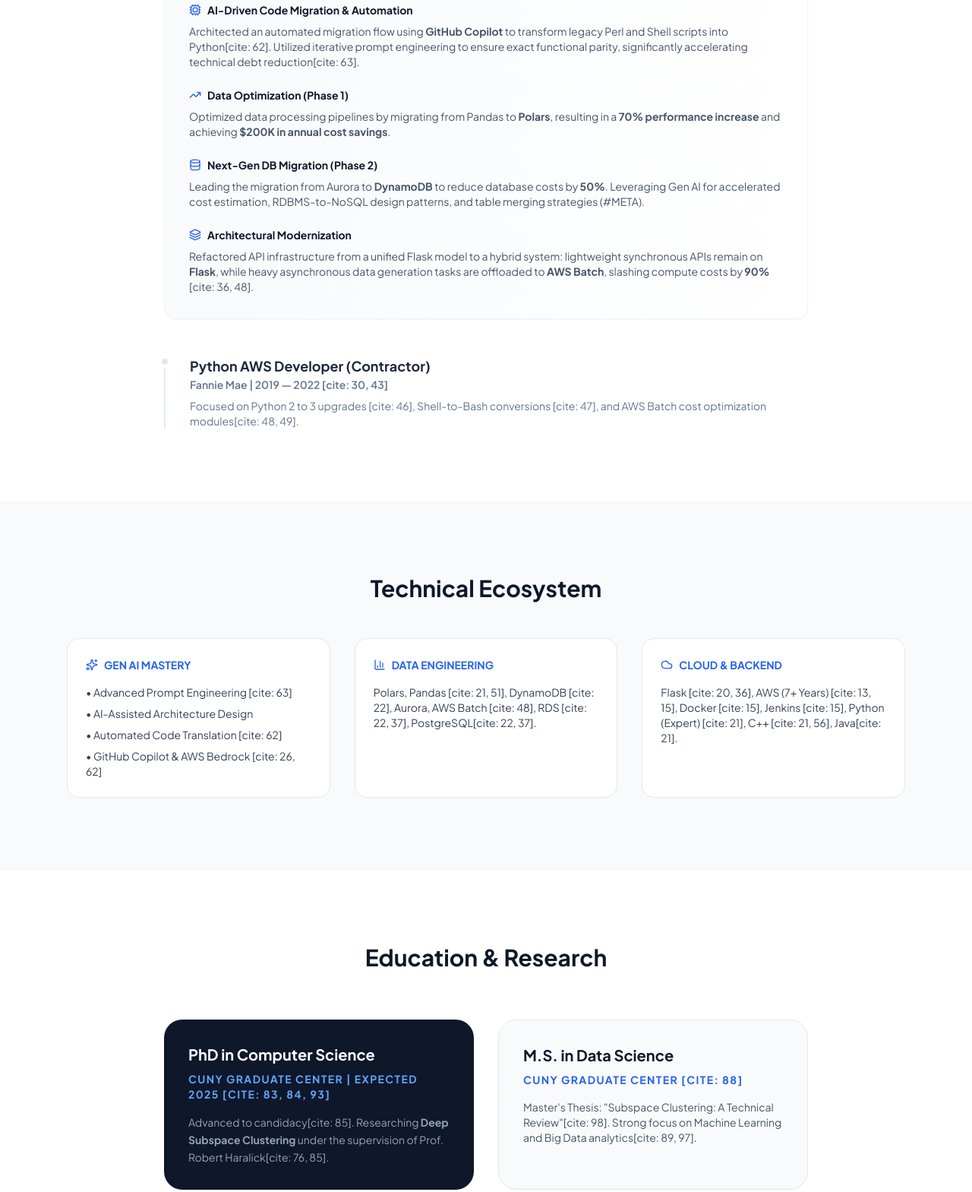
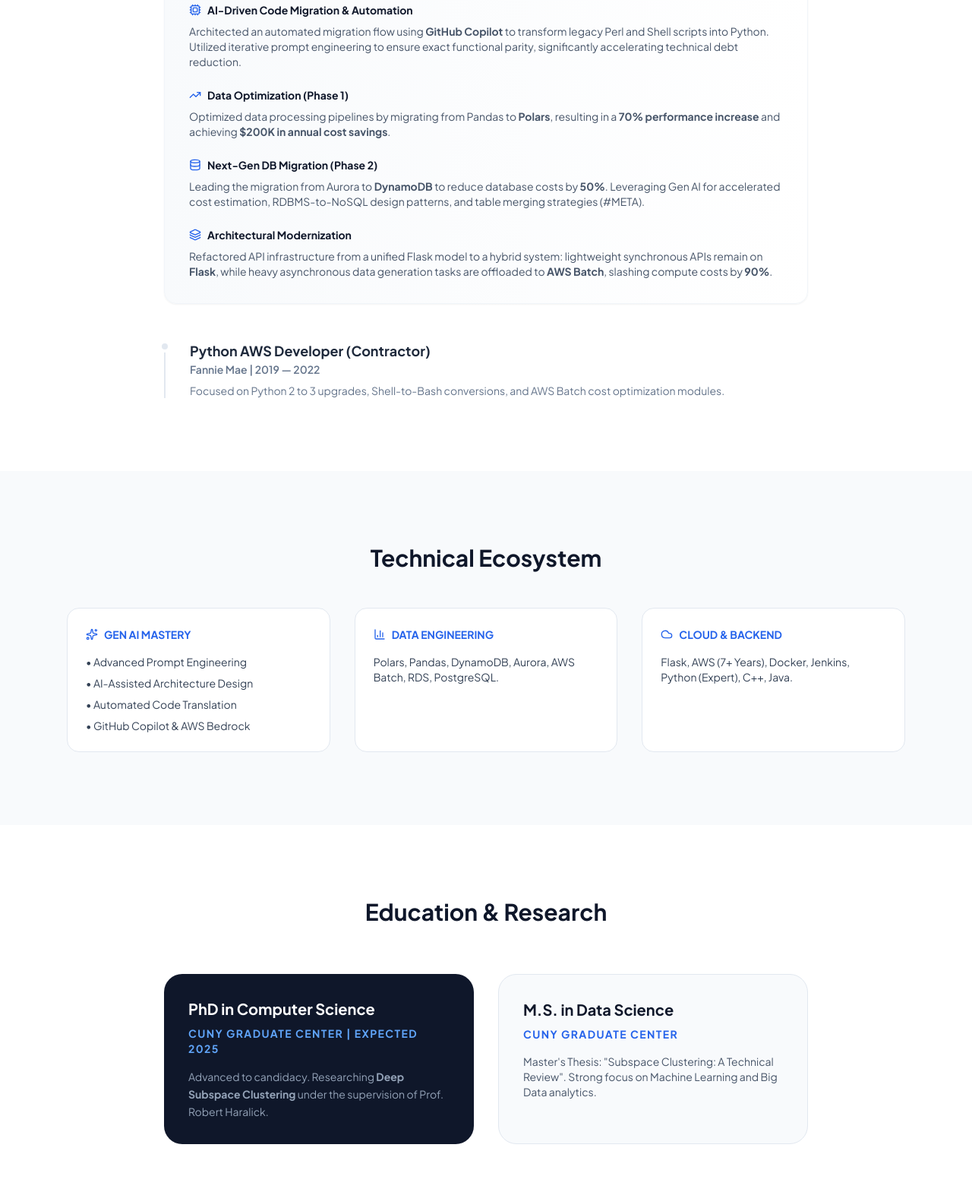
Before and after one commit to vishalbharti1990/vishalbharti1990.github.io, a plain HTML site: page index.html in a window 1280 px wide. Shown: the part 941-2510 px from the top of the page at 76% size. Drawn offline with nearby package versions, Linux system fonts and the light colour scheme.

Commit message:
Updated index.html

```diff
--- a/index.html
+++ b/index.html
@@ -40,7 +40,7 @@
                     Driving <span class="text-blue-600">Efficiency</span> Through AI.
                 </h1>
                 <p class="text-lg text-slate-600 mb-8 leading-relaxed">
-                    Software Developer with 9+ years of expertise. I specialize in high-impact cloud migrations and AI-assisted development, delivering massive cost savings through modern architectural shifts and advanced data engineering[cite: 13].
+                    Software Developer with 9+ years of expertise. I specialize in high-impact cloud migrations and AI-assisted development, delivering massive cost savings through modern architectural shifts and advanced data engineering.
                 </p>
                 <div class="flex flex-wrap gap-4">
                     <a href="https://linkedin.com/in/vishal-bharti-301349216" class="bg-slate-900 text-white px-8 py-3 rounded-xl font-bold hover:bg-slate-800 transition shadow-lg shadow-slate-200 flex items-center gap-2">
@@ -66,7 +66,7 @@
                 </div>
                 <div class="p-6 bg-white rounded-2xl shadow-sm border border-slate-100">
                     <h3 class="font-bold text-2xl text-blue-600">PhD</h3>
-                    <p class="text-sm text-slate-500">Candidate @ CUNY [cite: 84]</p>
+                    <p class="text-sm text-slate-500">Candidate @ CUNY</p>
                 </div>
             </div>
         </div>
@@ -81,7 +81,7 @@
                     <div class="flex justify-between items-start mb-4">
                         <div>
                             <h3 class="text-xl font-bold">Senior Software Developer</h3>
-                            <p class="text-blue-600 font-semibold">Fannie Mae | 2022 — Present [cite: 28, 43]</p>
+                            <p class="text-blue-600 font-semibold">Fannie Mae | 2022 — Present</p>
                         </div>
                         <span class="text-xs font-bold text-green-600 bg-green-50 px-2 py-1 rounded">ACTIVE INNOVATION</span>
                     </div>
@@ -91,7 +91,7 @@
                             <h4 class="font-bold text-slate-900 mb-2 flex items-center gap-2">
                                 <i data-lucide="cpu" class="w-4 h-4 text-blue-600"></i> AI-Driven Code Migration & Automation
                             </h4>
-                            <p>Architected an automated migration flow using <strong>GitHub Copilot</strong> to transform legacy Perl and Shell scripts into Python[cite: 62]. Utilized iterative prompt engineering to ensure exact functional parity, significantly accelerating technical debt reduction[cite: 63].</p>
+                            <p>Architected an automated migration flow using <strong>GitHub Copilot</strong> to transform legacy Perl and Shell scripts into Python. Utilized iterative prompt engineering to ensure exact functional parity, significantly accelerating technical debt reduction.</p>
                         </div>
 
                         <div>
@@ -112,7 +112,7 @@
                             <h4 class="font-bold text-slate-900 mb-2 flex items-center gap-2">
                                 <i data-lucide="layers" class="w-4 h-4 text-blue-600"></i> Architectural Modernization
                             </h4>
-                            <p>Refactored API infrastructure from a unified Flask model to a hybrid system: lightweight synchronous APIs remain on <strong>Flask</strong>, while heavy asynchronous data generation tasks are offloaded to <strong>AWS Batch</strong>, slashing compute costs by <strong>90%</strong>[cite: 36, 48].</p>
+                            <p>Refactored API infrastructure from a unified Flask model to a hybrid system: lightweight synchronous APIs remain on <strong>Flask</strong>, while heavy asynchronous data generation tasks are offloaded to <strong>AWS Batch</strong>, slashing compute costs by <strong>90%</strong>.</p>
                         </div>
                     </div>
                 </div>
@@ -120,8 +120,8 @@
                 <div class="relative pl-8 border-l-2 border-slate-200">
                     <div class="absolute -left-[9px] top-0 w-4 h-4 bg-slate-200 rounded-full border-4 border-white"></div>
                     <h3 class="text-lg font-bold text-slate-800">Python AWS Developer (Contractor)</h3>
-                    <p class="text-sm font-semibold text-slate-500 mb-2">Fannie Mae | 2019 — 2022 [cite: 30, 43]</p>
-                    <p class="text-sm text-slate-500">Focused on Python 2 to 3 upgrades [cite: 46], Shell-to-Bash conversions [cite: 47], and AWS Batch cost optimization modules[cite: 48, 49].</p>
+                    <p class="text-sm font-semibold text-slate-500 mb-2">Fannie Mae | 2019 — 2022</p>
+                    <p class="text-sm text-slate-500">Focused on Python 2 to 3 upgrades, Shell-to-Bash conversions, and AWS Batch cost optimization modules.</p>
                 </div>
             </div>
         </div>
@@ -136,10 +136,10 @@
                         <i data-lucide="sparkles" class="w-4 h-4"></i> Gen AI Mastery
                     </h4>
                     <ul class="text-sm font-medium text-slate-700 space-y-2">
-                        <li>• Advanced Prompt Engineering [cite: 63]</li>
+                        <li>• Advanced Prompt Engineering</li>
                         <li>• AI-Assisted Architecture Design</li>
-                        <li>• Automated Code Translation [cite: 62]</li>
-                        <li>• GitHub Copilot & AWS Bedrock [cite: 26, 62]</li>
+                        <li>• Automated Code Translation</li>
+                        <li>• GitHub Copilot & AWS Bedrock</li>
                     </ul>
                 </div>
 
@@ -147,14 +147,14 @@
                     <h4 class="font-bold text-sm text-blue-600 uppercase mb-4 flex items-center gap-2">
                         <i data-lucide="bar-chart-3" class="w-4 h-4"></i> Data Engineering
                     </h4>
-                    <p class="text-sm font-medium text-slate-700">Polars, Pandas [cite: 21, 51], DynamoDB [cite: 22], Aurora, AWS Batch [cite: 48], RDS [cite: 22, 37], PostgreSQL[cite: 22, 37].</p>
+                    <p class="text-sm font-medium text-slate-700">Polars, Pandas, DynamoDB, Aurora, AWS Batch, RDS, PostgreSQL.</p>
                 </div>
 
                 <div class="skill-card bg-white p-6 rounded-2xl border border-slate-200 transition">
                     <h4 class="font-bold text-sm text-blue-600 uppercase mb-4 flex items-center gap-2">
                         <i data-lucide="cloud" class="w-4 h-4"></i> Cloud & Backend
                     </h4>
-                    <p class="text-sm font-medium text-slate-700">Flask [cite: 20, 36], AWS (7+ Years) [cite: 13, 15], Docker [cite: 15], Jenkins [cite: 15], Python (Expert) [cite: 21], C++ [cite: 21, 56], Java[cite: 21].</p>
+                    <p class="text-sm font-medium text-slate-700">Flask, AWS (7+ Years), Docker, Jenkins, Python (Expert), C++, Java.</p>
                 </div>
             </div>
         </div>
@@ -166,16 +166,16 @@
             <div class="grid md:grid-cols-2 gap-8">
                 <div class="p-8 rounded-3xl bg-slate-900 text-white">
                     <h3 class="text-xl font-bold mb-2">PhD in Computer Science</h3>
-                    <p class="text-blue-400 mb-4 text-sm uppercase font-bold tracking-widest">CUNY Graduate Center | Expected 2025 [cite: 83, 84, 93]</p>
+                    <p class="text-blue-400 mb-4 text-sm uppercase font-bold tracking-widest">CUNY Graduate Center | Expected 2025</p>
                     <p class="text-slate-400 text-sm leading-relaxed">
-                        Advanced to candidacy[cite: 85]. Researching <strong>Deep Subspace Clustering</strong> under the supervision of Prof. Robert Haralick[cite: 76, 85].
+                        Advanced to candidacy. Researching <strong>Deep Subspace Clustering</strong> under the supervision of Prof. Robert Haralick.
                     </p>
                 </div>
                 <div class="p-8 rounded-3xl border border-slate-200 bg-slate-50">
                     <h3 class="text-xl font-bold mb-2 text-slate-900">M.S. in Data Science</h3>
-                    <p class="text-blue-600 mb-4 text-sm uppercase font-bold tracking-widest">CUNY Graduate Center [cite: 88]</p>
+                    <p class="text-blue-600 mb-4 text-sm uppercase font-bold tracking-widest">CUNY Graduate Center</p>
                     <p class="text-slate-600 text-sm">
-                        Master's Thesis: "Subspace Clustering: A Technical Review"[cite: 98]. Strong focus on Machine Learning and Big Data analytics[cite: 89, 97].
+                        Master's Thesis: "Subspace Clustering: A Technical Review". Strong focus on Machine Learning and Big Data analytics.
                     </p>
                 </div>
             </div>
```
